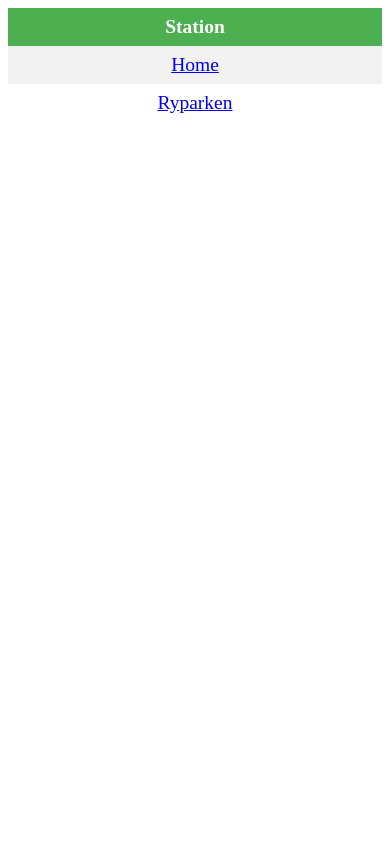
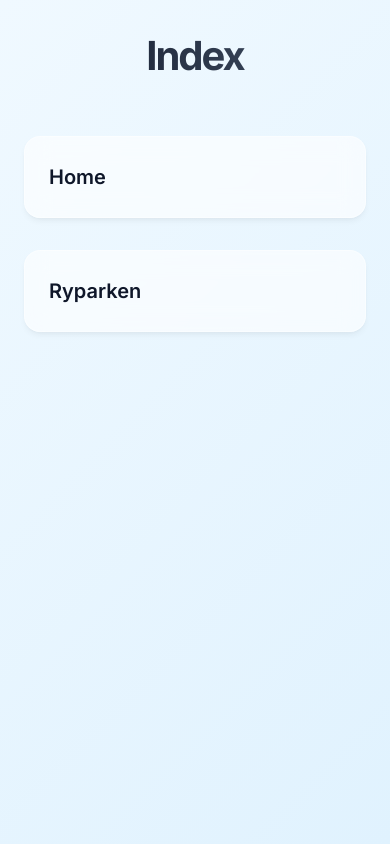
Before and after one commit to ribalda/mitrejse, a Flask app: page / in a window 390 px wide. Run offline with Flask 3, Linux system fonts and the light colour scheme.

Commit message:
Modernize UI with glassmorphism design
- Rewrite CSS for a premium glassmorphism look
- Add light/dark mode support
- Refactor templates to use responsive grid/card layout
- Update typography to use Inter font

```diff
--- a/main.py
+++ b/main.py
@@ -89,9 +89,10 @@ def index():
 
 @app.route("/station")
 def station():
-    station = stations[request.args.get("name")]
+    station_name = request.args.get("name")
+    station = stations[station_name]
     deps = getDepartures(station)
-    return render_template("station.html", transport=deps, title="Station")
+    return render_template("station.html", transport=deps, title=station_name)
 
 
 if __name__ == "__main__":
--- a/static/style.css
+++ b/static/style.css
@@ -1,34 +1,243 @@
-/* Based on https://www.w3schools.com/css/tryit.asp?filename=trycss_table_color */
-table {
-    border-collapse: collapse;
-    width: calc(100%);
+/* Modern Design System - Glassmorphism */
+@import url('https://fonts.googleapis.com/css2?family=Inter:wght@300;400;600;700&display=swap');
+
+:root {
+    /* Default Dark Theme */
+    --bg-gradient-start: #0f172a;
+    --bg-gradient-end: #1e293b;
+    --glass-bg: rgba(255, 255, 255, 0.05);
+    --glass-border: rgba(255, 255, 255, 0.1);
+    --glass-highlight: rgba(255, 255, 255, 0.15);
+    --text-primary: #f8fafc;
+    --text-secondary: #94a3b8;
+    --accent-color: #38bdf8;
+    --danger-color: #ef4444;
+    --success-color: #22c55e;
+    --warning-color: #eab308;
+    --card-shadow: 0 4px 6px -1px rgba(0, 0, 0, 0.1), 0 2px 4px -1px rgba(0, 0, 0, 0.06);
+
+    /* Spacing */
+    --spacing-xs: 0.5rem;
+    --spacing-sm: 1rem;
+    --spacing-md: 1.5rem;
+    --spacing-lg: 2rem;
+    --spacing-xl: 3rem;
+
+    /* Border Radius */
+    --radius-sm: 8px;
+    --radius-md: 16px;
+    --radius-lg: 24px;
 }
 
-th, td {
-    text-align: left;
-    padding: 8px;
-    font-size: 5vw;
+@media (prefers-color-scheme: light) {
+    :root {
+        --bg-gradient-start: #f0f9ff;
+        --bg-gradient-end: #e0f2fe;
+        --glass-bg: rgba(255, 255, 255, 0.6);
+        --glass-border: rgba(255, 255, 255, 0.4);
+        --glass-highlight: rgba(255, 255, 255, 0.8);
+        --text-primary: #0f172a;
+        --text-secondary: #475569;
+        --accent-color: #0ea5e9;
+        --card-shadow: 0 4px 6px -1px rgba(0, 0, 0, 0.05), 0 2px 4px -1px rgba(0, 0, 0, 0.03);
+    }
 }
 
-tr:nth-child(even){background-color: #f2f2f2}
-
-.realtime {
-    font-weight: bold;
-}
-
-.lost {
-    color: red;
-}
-
-.station {
-    text-align: center;
-}
-
-th {
-    background-color: #4CAF50;
-    color: white;
+* {
+    box-sizing: border-box;
+    margin: 0;
+    padding: 0;
 }
 
 body {
-    font-size: 4vw;
+    font-family: 'Inter', sans-serif;
+    background: linear-gradient(135deg, var(--bg-gradient-start), var(--bg-gradient-end));
+    color: var(--text-primary);
+    min-height: 100vh;
+    line-height: 1.6;
+    padding: var(--spacing-md);
+    overflow-x: hidden;
 }
+
+/* Layout */
+.container {
+    max-width: 600px;
+    margin: 0 auto;
+    padding-bottom: var(--spacing-xl);
+}
+
+header {
+    margin-bottom: var(--spacing-xl);
+    text-align: center;
+    animation: fadeInDown 0.8s ease-out;
+}
+
+h1 {
+    font-size: 2.5rem;
+    font-weight: 700;
+    letter-spacing: -0.05em;
+    margin-bottom: var(--spacing-xs);
+    background: linear-gradient(to right, var(--text-primary), var(--text-secondary));
+    -webkit-background-clip: text;
+    background-clip: text;
+    -webkit-text-fill-color: transparent;
+}
+
+/* Components */
+.card {
+    background: var(--glass-bg);
+    backdrop-filter: blur(12px);
+    -webkit-backdrop-filter: blur(12px);
+    border: 1px solid var(--glass-border);
+    border-radius: var(--radius-md);
+    padding: var(--spacing-md);
+    margin-bottom: var(--spacing-sm);
+    transition: transform 0.2s ease, background 0.2s ease;
+    box-shadow: var(--card-shadow);
+}
+
+.card:hover {
+    background: var(--glass-highlight);
+    transform: translateY(-2px);
+}
+
+/* Station List */
+.station-grid {
+    display: grid;
+    grid-template-columns: repeat(auto-fit, minmax(250px, 1fr));
+    gap: var(--spacing-sm);
+}
+
+.station-link {
+    text-decoration: none;
+    color: inherit;
+    display: block;
+    height: 100%;
+}
+
+.station-name {
+    font-size: 1.25rem;
+    font-weight: 600;
+    color: var(--text-primary);
+}
+
+/* Departure List */
+.departure-row {
+    display: flex;
+    justify-content: space-between;
+    align-items: center;
+}
+
+.departure-info {
+    display: flex;
+    flex-direction: column;
+}
+
+.departure-name {
+    font-size: 1.1rem;
+    font-weight: 600;
+}
+
+.departure-dir {
+    font-size: 0.9rem;
+    color: var(--text-secondary);
+}
+
+.departure-time {
+    text-align: right;
+    font-weight: 700;
+    font-size: 1.2rem;
+    min-width: 80px;
+}
+
+.time-unit {
+    font-size: 0.8rem;
+    font-weight: 400;
+    color: var(--text-secondary);
+}
+
+/* Status Indicators */
+.status-badge {
+    display: inline-block;
+    padding: 2px 8px;
+    border-radius: var(--radius-sm);
+    font-size: 0.75rem;
+    font-weight: 600;
+    margin-left: var(--spacing-xs);
+    text-transform: uppercase;
+}
+
+.status-realtime {
+    background: rgba(34, 197, 94, 0.2);
+    color: var(--success-color);
+    border: 1px solid rgba(34, 197, 94, 0.3);
+}
+
+.status-lost {
+    background: rgba(239, 68, 68, 0.2);
+    color: var(--danger-color);
+    border: 1px solid rgba(239, 68, 68, 0.3);
+    opacity: 0.7;
+}
+
+.row-lost {
+    opacity: 0.5;
+}
+
+/* Navigation */
+.back-link {
+    display: inline-flex;
+    align-items: center;
+    color: var(--text-secondary);
+    text-decoration: none;
+    margin-bottom: var(--spacing-md);
+    font-weight: 500;
+    transition: color 0.2s;
+}
+
+.back-link:hover {
+    color: var(--text-primary);
+}
+
+.back-link::before {
+    content: "←";
+    margin-right: var(--spacing-xs);
+}
+
+/* Animations */
+@keyframes fadeInDown {
+    from {
+        opacity: 0;
+        transform: translateY(-20px);
+    }
+
+    to {
+        opacity: 1;
+        transform: translateY(0);
+    }
+}
+
+.animate-entry {
+    animation: fadeInDown 0.5s ease-out backwards;
+}
+
+/* Stagger animations */
+.card:nth-child(1) {
+    animation-delay: 0.1s;
+}
+
+.card:nth-child(2) {
+    animation-delay: 0.2s;
+}
+
+.card:nth-child(3) {
+    animation-delay: 0.3s;
+}
+
+.card:nth-child(4) {
+    animation-delay: 0.4s;
+}
+
+.card:nth-child(5) {
+    animation-delay: 0.5s;
+}
--- a/templates/base.html
+++ b/templates/base.html
@@ -1,10 +1,21 @@
-<html>
 <head>
+    <meta charset="utf-8">
+    <meta name="viewport" content="width=device-width, initial-scale=1">
 	<title>{{title}}</title>
+    <link rel="preconnect" href="https://fonts.googleapis.com">
+    <link rel="preconnect" href="https://fonts.gstatic.com" crossorigin>
+    <link href="https://fonts.googleapis.com/css2?family=Inter:wght@300;400;600;700&display=swap" rel="stylesheet">
     <link rel="stylesheet" href="static/style.css" type="text/css" media="screen" charset="utf-8"/>
     <link rel="shortcut icon" href="static/favicon.ico">
 </head>
 <body>
-{% block content %}{% endblock %}
+    <div class="container">
+        <header>
+            <h1>{{title}}</h1>
+        </header>
+        <main>
+            {% block content %}{% endblock %}
+        </main>
+    </div>
 </body>
 </html>
--- a/templates/index.html
+++ b/templates/index.html
@@ -1,14 +1,13 @@
 {% extends "base.html" %}
 
 {% block content %}
-<table>
-    <tr>
-    <th class="station">Station</th>
-</tr>
-{% for s in stations%}
-    <tr>
-	    <td class="station"><a href="station?name={{s}}">{{s}}</a></td>
-    </tr>
-{% endfor %}
-</table>
+<div class="station-grid">
+    {% for s in stations %}
+    <a href="station?name={{s}}" class="station-link">
+        <div class="card animate-entry">
+            <div class="station-name">{{s}}</div>
+        </div>
+    </a>
+    {% endfor %}
+</div>
 {% endblock %}
```
Also changed, not shown: templates/station.html (+24 -20 lines).
